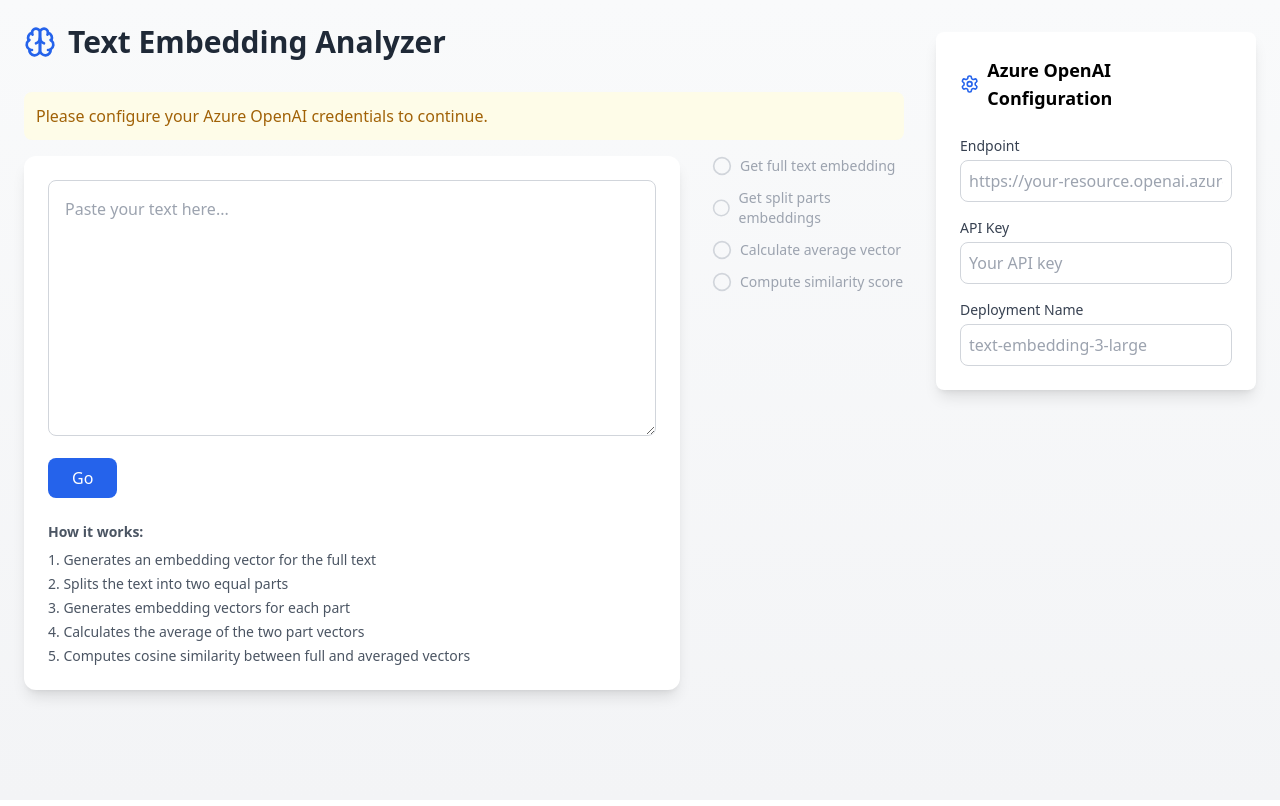
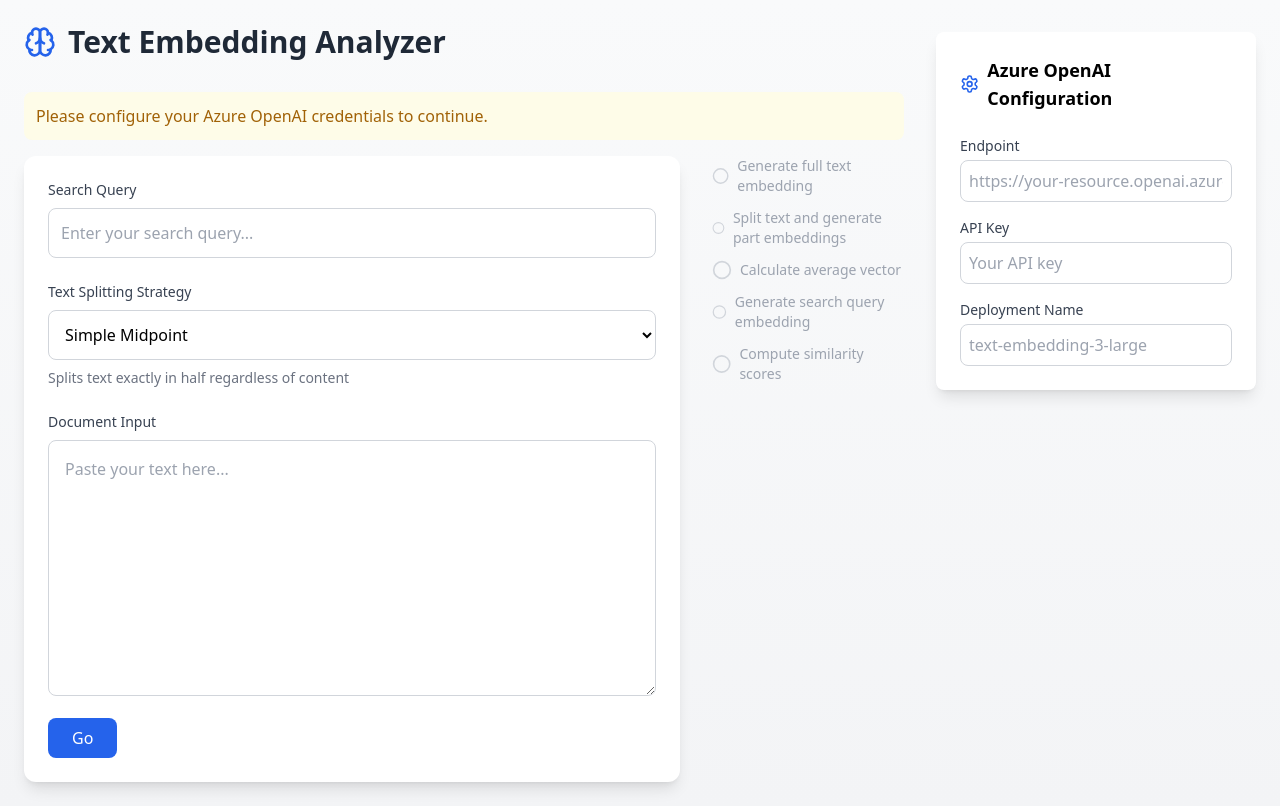
Before and after one commit to TianqiZhang/embeddings_analyzer, a React (Vite) app: page / in a window 1280 px wide. Built offline with nearby package versions, Linux system fonts and the light colour scheme.

Commit message:
add split strategy dropdown

```diff
--- /dev/null
+++ b/src/components/ErrorDisplay.tsx
@@ -0,0 +1,15 @@
+import React from 'react';
+
+interface ErrorDisplayProps {
+  error: string | null;
+}
+
+export function ErrorDisplay({ error }: ErrorDisplayProps) {
+  if (!error) return null;
+
+  return (
+    <div className="mt-4 p-4 bg-red-50 text-red-700 rounded-lg">
+      {error}
+    </div>
+  );
+}
--- /dev/null
+++ b/src/components/SearchInput.tsx
@@ -0,0 +1,23 @@
+import React from 'react';
+
+interface SearchInputProps {
+  value: string;
+  onChange: (value: string) => void;
+}
+
+export function SearchInput({ value, onChange }: SearchInputProps) {
+  return (
+    <div className="mb-6">
+      <label className="block text-sm font-medium text-gray-700 mb-2">
+        Search Query
+      </label>
+      <input
+        type="text"
+        value={value}
+        onChange={(e) => onChange(e.target.value)}
+        placeholder="Enter your search query..."
+        className="w-full p-3 border border-gray-300 rounded-lg focus:ring-2 focus:ring-blue-500 focus:border-transparent"
+      />
+    </div>
+  );
+}
--- /dev/null
+++ b/src/components/SimilarityResults.tsx
@@ -0,0 +1,47 @@
+import React from 'react';
+
+interface SimilarityResults {
+  fullToAverage: number | null;
+  queryToFull: number | null;
+  queryToAverage: number | null;
+}
+
+interface SimilarityResultsProps {
+  results: SimilarityResults;
+  hasSearchQuery: boolean;
+}
+
+export function SimilarityResults({ results, hasSearchQuery }: SimilarityResultsProps) {
+  if (!results.fullToAverage) return null;
+
+  return (
+    <div className="mt-6 space-y-3">
+      <h3 className="font-semibold text-lg mb-4">Similarity Scores:</h3>
+
+      <div className="grid grid-cols-2 gap-2 bg-gray-50 p-4 rounded-lg">
+        <span className="text-gray-600">Full vs Average:</span>
+        <span className="font-medium text-blue-600">{results.fullToAverage.toFixed(4)}</span>
+
+        <span className="text-gray-600">Query vs Full:</span>
+        <span className="font-medium text-blue-600">
+          {hasSearchQuery ? results.queryToFull?.toFixed(4) : 'N/A'}
+        </span>
+
+        <span className="text-gray-600">Query vs Average:</span>
+        <span className="font-medium text-blue-600">
+          {hasSearchQuery ? results.queryToAverage?.toFixed(4) : 'N/A'}
+        </span>
+      </div>
+
+      {hasSearchQuery && (
+        <div className="mt-4 text-sm text-gray-600">
+          <p className="mb-2">Analysis:</p>
+          <ul className="list-disc list-inside space-y-1">
+            <li>If Query vs Full is similar to Query vs Average, it suggests splitting the text has minimal impact on search accuracy</li>
+            <li>Large differences between these scores indicate that splitting affects search results</li>
+          </ul>
+        </div>
+      )}
+    </div>
+  );
+}
--- /dev/null
+++ b/src/components/SplitStrategySelect.tsx
@@ -0,0 +1,30 @@
+import React from 'react';
+import { SplitStrategy } from '../utils/textSplitting';
+
+interface SplitStrategySelectProps {
+  value: SplitStrategy;
+  onChange: (strategy: SplitStrategy) => void;
+}
+
+export function SplitStrategySelect({ value, onChange }: SplitStrategySelectProps) {
+  return (
+    <div className="mb-6">
+      <label className="block text-sm font-medium text-gray-700 mb-2">
+        Text Splitting Strategy
+      </label>
+      <select
+        value={value}
+        onChange={(e) => onChange(e.target.value as SplitStrategy)}
+        className="w-full p-3 border border-gray-300 rounded-lg focus:ring-2 focus:ring-blue-500 focus:border-transparent bg-white"
+      >
+        <option value="midpoint">Simple Midpoint</option>
+        <option value="semantic">Semantic (Split at Newline)</option>
+      </select>
+      <p className="mt-2 text-sm text-gray-500">
+        {value === 'midpoint'
+          ? 'Splits text exactly in half regardless of content'
+          : 'Finds the nearest newline to avoid breaking sentences'}
+      </p>
+    </div>
+  );
+}
--- a/src/components/TextAnalyzer.tsx
+++ b/src/components/TextAnalyzer.tsx
@@ -1,22 +1,36 @@
 import React, { useState } from 'react';
-import { getEmbedding, calculateCosineSimilarity, averageVectors } from '../utils/embeddings';
 import type { AzureConfig } from '../utils/config';
+import type { Step } from './ProgressSteps';
+import type { AnalysisResults } from '../utils/analysis';
+import type { SplitStrategy } from '../utils/textSplitting';
+import { analyzeText } from '../utils/analysis';
 import { ProgressSteps } from './ProgressSteps';
-import type { Step } from './ProgressSteps';
 import { TextInput } from './TextInput';
-import { ResultDisplay } from './ResultDisplay';
+import { SearchInput } from './SearchInput';
+import { SplitStrategySelect } from './SplitStrategySelect';
+import { SimilarityResults } from './SimilarityResults';
+import { ErrorDisplay } from './ErrorDisplay';
+
+const initialSteps: Step[] = [
+  { id: 1, label: 'Generate full text embedding', status: 'pending' },
+  { id: 2, label: 'Split text and generate part embeddings', status: 'pending' },
+  { id: 3, label: 'Calculate average vector', status: 'pending' },
+  { id: 4, label: 'Generate search query embedding', status: 'pending' },
+  { id: 5, label: 'Compute similarity scores', status: 'pending' }
+];
 
 export function TextAnalyzer({ config }: { config: AzureConfig }) {
   const [text, setText] = useState('');
-  const [similarity, setSimilarity] = useState<number | null>(null);
+  const [searchQuery, setSearchQuery] = useState('');
+  const [splitStrategy, setSplitStrategy] = useState<SplitStrategy>('midpoint');
   const [loading, setLoading] = useState(false);
   const [error, setError] = useState<string | null>(null);
-  const [steps, setSteps] = useState<Step[]>([
-    { id: 1, label: 'Get full text embedding', status: 'pending' },
-    { id: 2, label: 'Get split parts embeddings', status: 'pending' },
-    { id: 3, label: 'Calculate average vector', status: 'pending' },
-    { id: 4, label: 'Compute similarity score', status: 'pending' }
-  ]);
+  const [results, setResults] = useState<AnalysisResults>({
+    fullToAverage: null,
+    queryToFull: null,
+    queryToAverage: null,
+  });
+  const [steps, setSteps] = useState<Step[]>(initialSteps);
 
   const updateStepStatus = (stepId: number, status: Step['status']) => {
     setSteps(currentSteps => currentSteps.map(step =>
@@ -25,34 +39,18 @@ export function TextAnalyzer({ config }: { config: AzureConfig }) {
   };
 
   const handleAnalyze = async () => {
+    if (!text.trim()) return;
+
     try {
       setLoading(true);
       setError(null);
 
-      // Step 1: Generate full text embedding
-      updateStepStatus(1, 'active');
-      const vectorFull = await getEmbedding(text, config);
-      updateStepStatus(1, 'completed');
+      // Reset all steps
+      steps.forEach(step => updateStepStatus(step.id, 'pending'));
 
-      // Step 2: Split text and generate part embeddings
-      updateStepStatus(2, 'active');
-      const midpoint = Math.floor(text.length / 2);
-      const part1 = text.slice(0, midpoint);
-      const part2 = text.slice(midpoint);
-      const vector0 = await getEmbedding(part1, config);
-      const vector1 = await getEmbedding(part2, config);
-      updateStepStatus(2, 'completed');
+      const results = await analyzeText(text, searchQuery, config, splitStrategy, updateStepStatus);
+      setResults(results);
 
-      // Step 3: Calculate average vector
-      updateStepStatus(3, 'active');
-      const vectorAvg = averageVectors(vector0, vector1);
-      updateStepStatus(3, 'completed');
-
-      // Step 4: Compute similarity score
-      updateStepStatus(4, 'active');
-      const similarityScore = calculateCosineSimilarity(vectorFull, vectorAvg);
-      setSimilarity(similarityScore);
-      updateStepStatus(4, 'completed');
     } catch (err) {
       setError(err instanceof Error ? err.message : 'An error occurred');
       steps.forEach(step => {
@@ -69,15 +67,24 @@ export function TextAnalyzer({ config }: { config: AzureConfig }) {
     <div className="flex gap-8">
       <div className="flex-1">
         <div className="bg-white rounded-xl shadow-lg p-6">
+          <SearchInput
+            value={searchQuery}
+            onChange={setSearchQuery}
+          />
+          <SplitStrategySelect
+            value={splitStrategy}
+            onChange={setSplitStrategy}
+          />
           <TextInput
             value={text}
             onChange={setText}
             onAnalyze={handleAnalyze}
             loading={loading}
           />
-          <ResultDisplay
-            similarity={similarity}
-            error={error}
+          <ErrorDisplay error={error} />
+          <SimilarityResults
+            results={results}
+            hasSearchQuery={Boolean(searchQuery.trim())}
           />
         </div>
       </div>
--- a/src/components/TextInput.tsx
+++ b/src/components/TextInput.tsx
@@ -9,7 +9,9 @@ interface TextInputProps {
 
 export function TextInput({ value, onChange, onAnalyze, loading }: TextInputProps) {
   return (
-    <>
+    <><label className="block text-sm font-medium text-gray-700 mb-2">
+        Document Input
+      </label>
       <textarea
         className="w-full h-64 p-4 border border-gray-300 rounded-lg focus:ring-2 focus:ring-blue-500 focus:border-transparent"
         placeholder="Paste your text here..."
--- /dev/null
+++ b/src/utils/analysis.ts
@@ -0,0 +1,64 @@
+import { getEmbedding, calculateCosineSimilarity, averageVectors } from './embeddings';
+import { splitText, type SplitStrategy } from './textSplitting';
+import type { AzureConfig } from './config';
+import type { Step } from '../components/ProgressSteps';
+
+export interface AnalysisResults {
+  fullToAverage: number | null;
+  queryToFull: number | null;
+  queryToAverage: number | null;
+}
+
+export async function analyzeText(
+  text: string,
+  searchQuery: string,
+  config: AzureConfig,
+  splitStrategy: SplitStrategy,
+  updateStepStatus: (stepId: number, status: Step['status']) => void
+): Promise<AnalysisResults> {
+  // Step 1: Generate full text embedding
+  updateStepStatus(1, 'active');
+  const vectorFull = await getEmbedding(text, config);
+  updateStepStatus(1, 'completed');
+
+  // Step 2: Split text and generate part embeddings
+  updateStepStatus(2, 'active');
+  const [part1, part2] = splitText(text, splitStrategy);
+  const vector0 = await getEmbedding(part1, config);
+  const vector1 = await getEmbedding(part2, config);
+  updateStepStatus(2, 'completed');
+
+  // Step 3: Calculate average vector
+  updateStepStatus(3, 'active');
+  const vectorAvg = averageVectors(vector0, vector1);
+  updateStepStatus(3, 'completed');
+
+  // Step 4: Generate search query embedding (if exists)
+  let vectorQuery = null;
+  if (searchQuery.trim()) {
+    updateStepStatus(4, 'active');
+    vectorQuery = await getEmbedding(searchQuery, config);
+    updateStepStatus(4, 'completed');
+  } else {
+    updateStepStatus(4, 'completed');
+  }
+
+  // Step 5: Compute similarity scores
+  updateStepStatus(5, 'active');
+  const fullToAverage = calculateCosineSimilarity(vectorFull, vectorAvg);
+
+  let queryToFull = null;
+  let queryToAverage = null;
+  if (vectorQuery) {
+    queryToFull = calculateCosineSimilarity(vectorQuery, vectorFull);
+    queryToAverage = calculateCosineSimilarity(vectorQuery, vectorAvg);
+  }
+
+  updateStepStatus(5, 'completed');
+
+  return {
+    fullToAverage,
+    queryToFull,
+    queryToAverage,
+  };
+}
--- /dev/null
+++ b/src/utils/textSplitting.ts
@@ -0,0 +1,44 @@
+export type SplitStrategy = 'midpoint' | 'semantic';
+
+export function splitText(text: string, strategy: SplitStrategy): [string, string] {
+  const midpoint = Math.floor(text.length / 2);
+
+  if (strategy === 'midpoint') {
+    return [
+      text.slice(0, midpoint),
+      text.slice(midpoint)
+    ];
+  }
+
+  // Semantic strategy: find nearest newline
+  const windowSize = Math.floor(text.length * 0.1); // 10% of text length as search window
+  const searchStart = Math.max(0, midpoint - windowSize);
+  const searchEnd = Math.min(text.length, midpoint + windowSize);
+  const searchArea = text.slice(searchStart, searchEnd);
+
+  // Find all newlines in the search area
+  const newlines = [...searchArea.matchAll(/\n/g)];
+
+  if (newlines.length === 0) {
+    // Fallback to midpoint if no newlines found
+    return [
+      text.slice(0, midpoint),
+      text.slice(midpoint)
+    ];
+  }
+
+  // Find the newline closest to the midpoint
+  const relativeMiddle = midpoint - searchStart;
+  const closestNewline = newlines.reduce((closest, current) => {
+    const currentDistance = Math.abs(current.index! - relativeMiddle);
+    const closestDistance = Math.abs(closest.index! - relativeMiddle);
+    return currentDistance < closestDistance ? current : closest;
+  });
+
+  const splitPoint = searchStart + closestNewline.index!;
+
+  return [
+    text.slice(0, splitPoint),
+    text.slice(splitPoint + 1) // Skip the newline character
+  ];
+}
```
Lines whose indentation alone changed are shown as unchanged.
